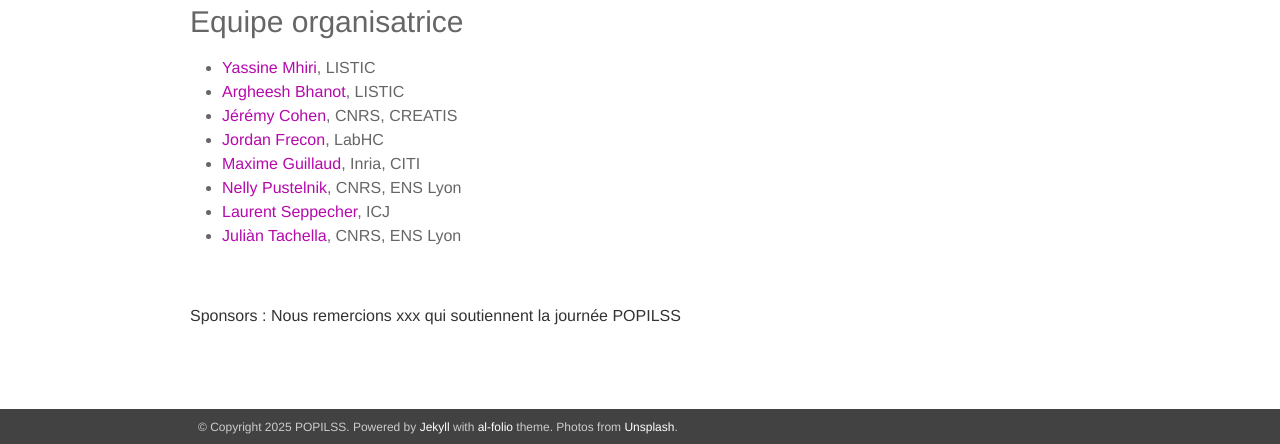
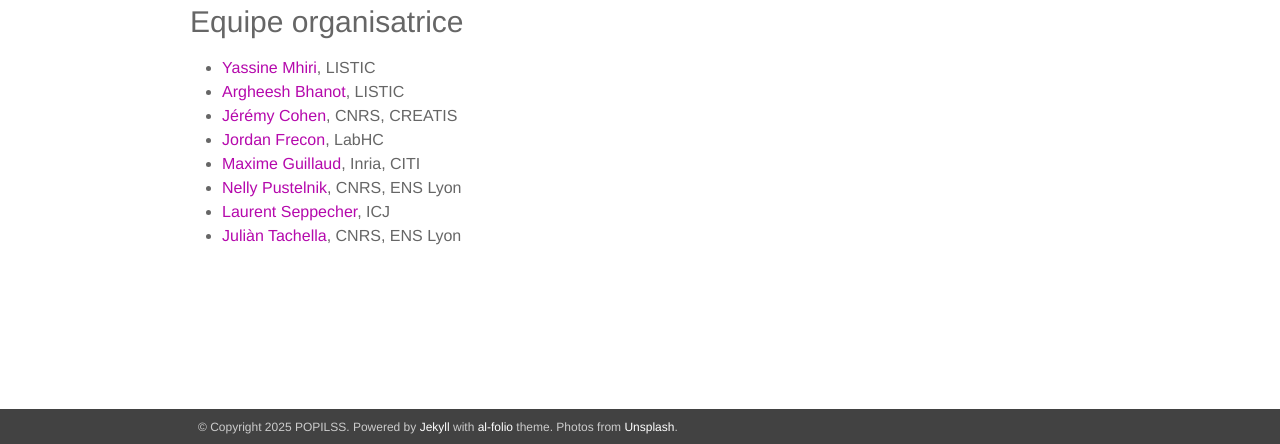
Before and after one commit to popils-day/popils-day.github.io, a Jekyll site: the page built from _pages/00_home.md, in a window 1280 px wide and 900 px high, scrolled down 958 px, cut to the strip 456-900 px from the top of the window. Built offline with Jekyll 4.4.1, drawn with Linux system fonts in a browser that asks for light colours; nearby versions of some CDN libraries.

Commit message:
change sponsor

```diff
--- a/_pages/00_home.md
+++ b/_pages/00_home.md
@@ -63,5 +63,3 @@ Accès en bus : ligne 1, arrêt de bus "Campus" depuis la gare d'Annecy, arrêt
   <li><a href="https://tachella.github.io/">Juliàn Tachella</a>, CNRS, ENS Lyon</li>
 </ul>
 <br>
-
-**Sponsors** : Nous remercions xxx qui soutiennent la journée POPILSS
```
